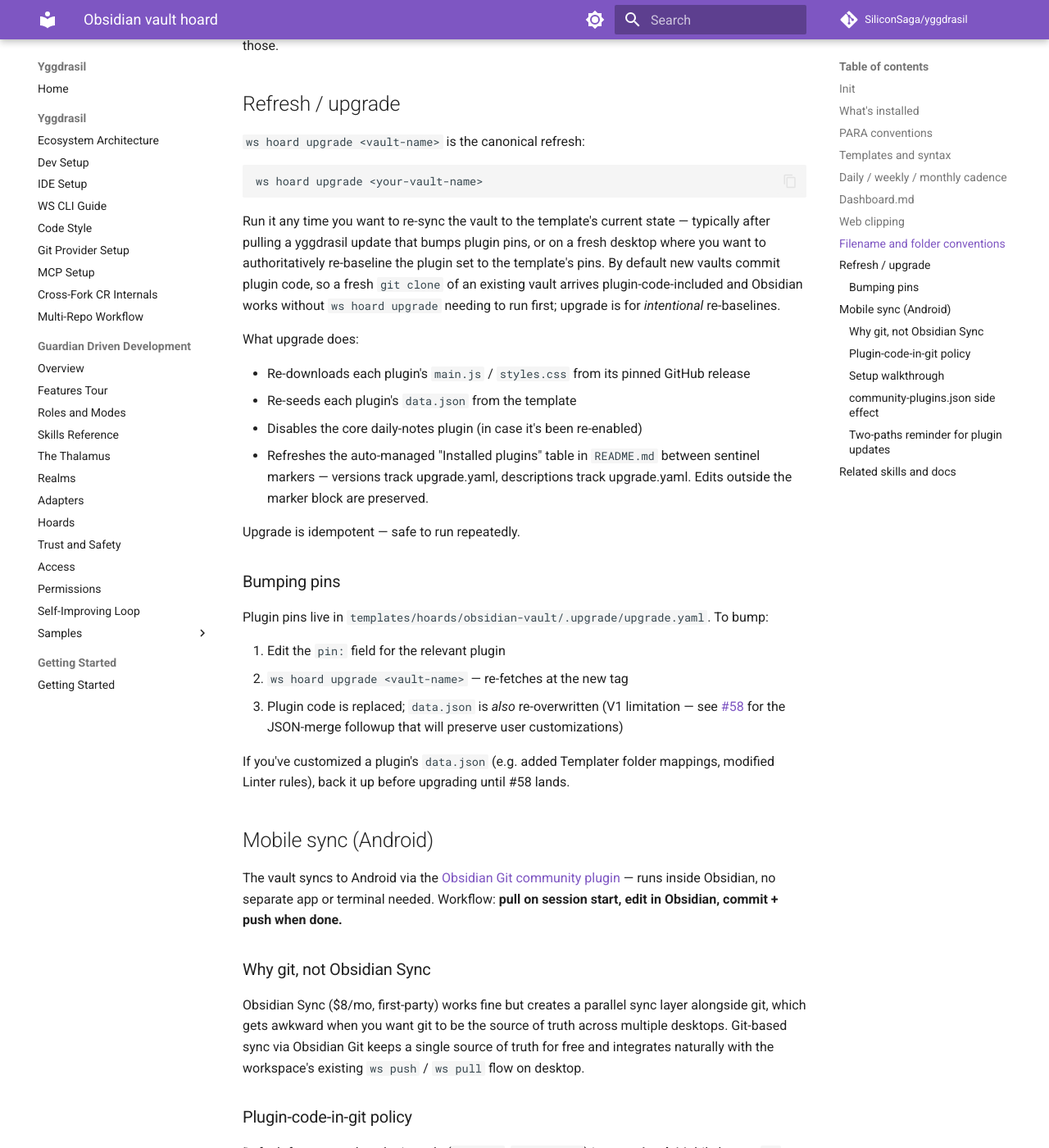
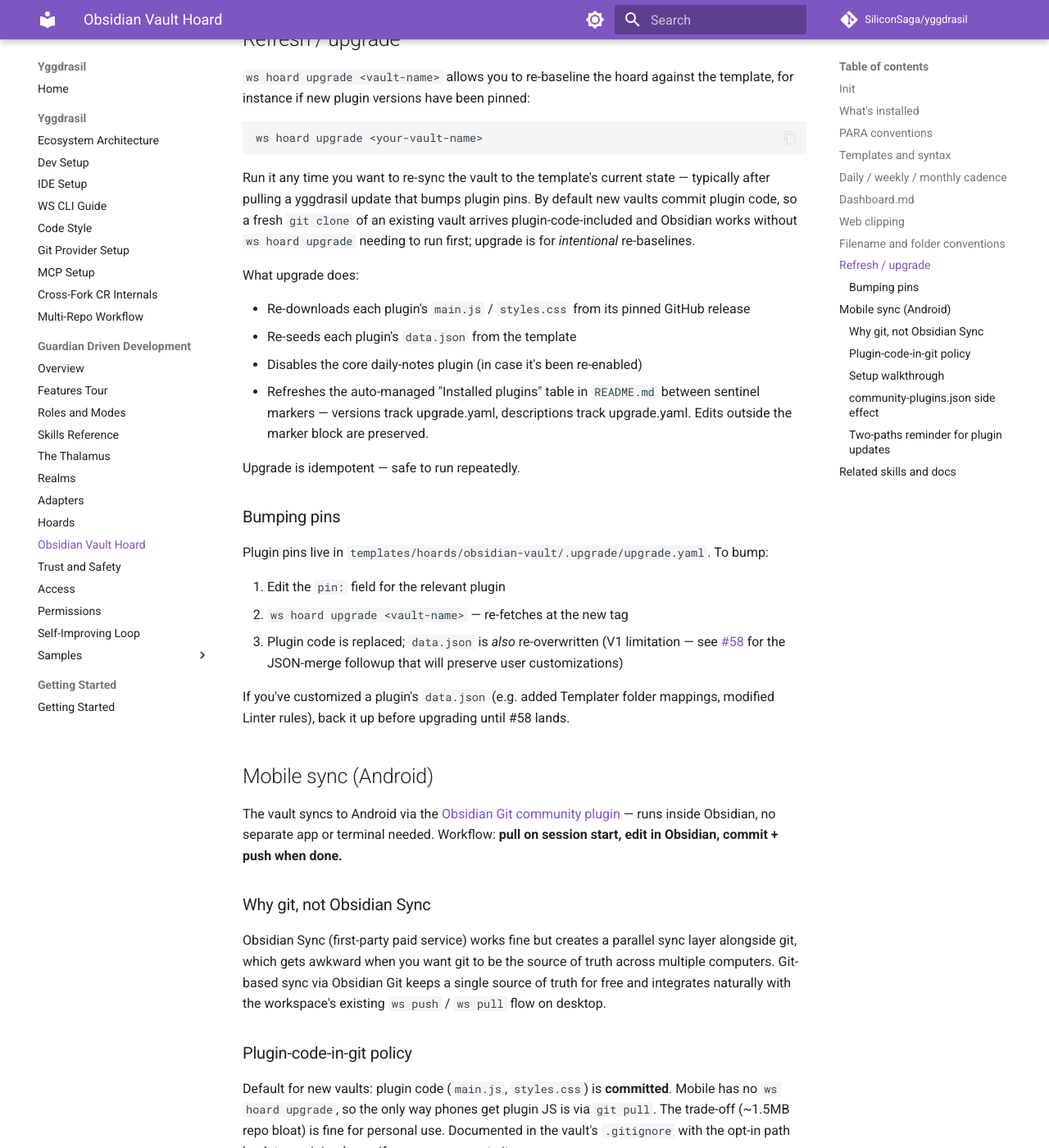
Before and after one commit to SiliconSaga/yggdrasil, an MkDocs documentation site: the page built from docs/gdd/obsidian-vault.md, in a window 1280 px wide and 1400 px high, scrolled down 5233 px. Shown: the whole window at 82% size. Built offline with MkDocs 1.6.1 and Material for MkDocs 9.7.7, drawn with Linux system fonts in a browser that asks for light colours; comment, search, counter and statistics services are not loaded; some of the changed text lies outside the part shown.

Commit message:
docs: polish obsidian-vault.md, add to mkdocs nav under Hoards
Two small docs touches:

- Stylistic polish on `docs/gdd/obsidian-vault.md` — "canonical" → "primary", "$8/mo" → "first-party paid service" (avoids stale pricing), "devices" → "computers", drop the inert Minimal-theme-plugin paragraph.
- Add the page to mkdocs nav directly under "Hoards" so it surfaces in the left sidebar TOC. It's been an orphan since landing in the obsidian-vault overhaul PR.

Co-Authored-By: Claude Opus 4.7 <noreply@anthropic.com>

````diff
--- a/docs/gdd/obsidian-vault.md
+++ b/docs/gdd/obsidian-vault.md
@@ -1,6 +1,6 @@
 # Obsidian vault hoard
 
-The `obsidian-vault` template is the canonical PKM-flavored hoard. Init creates a PARA-laid-out Obsidian vault with a curated plugin set installed and pre-configured for daily-note capture, project tracking, and dashboard-driven review. This is paired with the "Scribe" skill and role available for your GDD agent.
+The `obsidian-vault` template is the primary PKM-flavored hoard. Init creates a PARA-laid-out Obsidian vault with a small curated plugin set installed and pre-configured for daily-note capture, project tracking, and dashboard-driven review. This is paired with the "Scribe" skill and role available for your GDD agent.
 
 ## Init
 
@@ -38,8 +38,6 @@ Seven community plugins, all auto-installed on init and pinned to known-working
 
 Plugin code (`main.js`, `styles.css`) is *committed by default* in fresh hoards so all devices — including Android via the Obsidian Git plugin, which has no `ws hoard upgrade` — get the JS via `git pull`. `manifest.json` and `data.json` are also tracked. The vault's `.gitignore` documents the opt-in path back to a minimal repo (gitignore the JS, refetch via `ws hoard upgrade` on desktop only); pick whichever fits your sync model. The single always-ignored exception is `.obsidian/plugins/obsidian-git/` — its `data.json` holds the auth Personal Access Token for mobile sync and must not enter git history.
 
-The `Minimal Theme Settings` plugin used to be in this set but isn't anymore — it's the companion plugin for the [Minimal theme](https://github.com/kepano/obsidian-minimal), inert without that theme installed. If you choose Minimal as your theme later, add it back by appending an entry in `templates/hoards/obsidian-vault/.upgrade/upgrade.yaml`.
-
 ## PARA conventions
 
 Folder roles, applied by both the human and the `scribe` skill:
@@ -131,13 +129,13 @@ Cross-platform safe (Windows / Mac / Linux):
 
 ## Refresh / upgrade
 
-`ws hoard upgrade <vault-name>` is the canonical refresh:
+`ws hoard upgrade <vault-name>` allows you to re-baseline the hoard against the template, for instance if new plugin versions have been pinned:
 
 ```bash
 ws hoard upgrade <your-vault-name>
 ```
 
-Run it any time you want to re-sync the vault to the template's current state — typically after pulling a yggdrasil update that bumps plugin pins, or on a fresh desktop where you want to authoritatively re-baseline the plugin set to the template's pins. By default new vaults commit plugin code, so a fresh `git clone` of an existing vault arrives plugin-code-included and Obsidian works without `ws hoard upgrade` needing to run first; upgrade is for *intentional* re-baselines.
+Run it any time you want to re-sync the vault to the template's current state — typically after pulling a yggdrasil update that bumps plugin pins. By default new vaults commit plugin code, so a fresh `git clone` of an existing vault arrives plugin-code-included and Obsidian works without `ws hoard upgrade` needing to run first; upgrade is for *intentional* re-baselines.
 
 What upgrade does:
 
@@ -164,7 +162,7 @@ The vault syncs to Android via the [Obsidian Git community plugin](https://githu
 
 ### Why git, not Obsidian Sync
 
-Obsidian Sync ($8/mo, first-party) works fine but creates a parallel sync layer alongside git, which gets awkward when you want git to be the source of truth across multiple desktops. Git-based sync via Obsidian Git keeps a single source of truth for free and integrates naturally with the workspace's existing `ws push` / `ws pull` flow on desktop.
+Obsidian Sync (first-party paid service) works fine but creates a parallel sync layer alongside git, which gets awkward when you want git to be the source of truth across multiple computers. Git-based sync via Obsidian Git keeps a single source of truth for free and integrates naturally with the workspace's existing `ws push` / `ws pull` flow on desktop.
 
 ### Plugin-code-in-git policy
 
--- a/mkdocs.yml
+++ b/mkdocs.yml
@@ -67,6 +67,7 @@ nav:
     - Realms: gdd/realms.md
     - Adapters: gdd/adapters.md
     - Hoards: gdd/hoards.md
+    - Obsidian Vault Hoard: gdd/obsidian-vault.md
     - Trust and Safety: gdd/trust-and-safety.md
     - Access: gdd/access.md
     - Permissions: gdd/permissions.md
````
Also changed, not shown: other parts of docs/gdd/obsidian-vault.md (+2 -2 lines).
